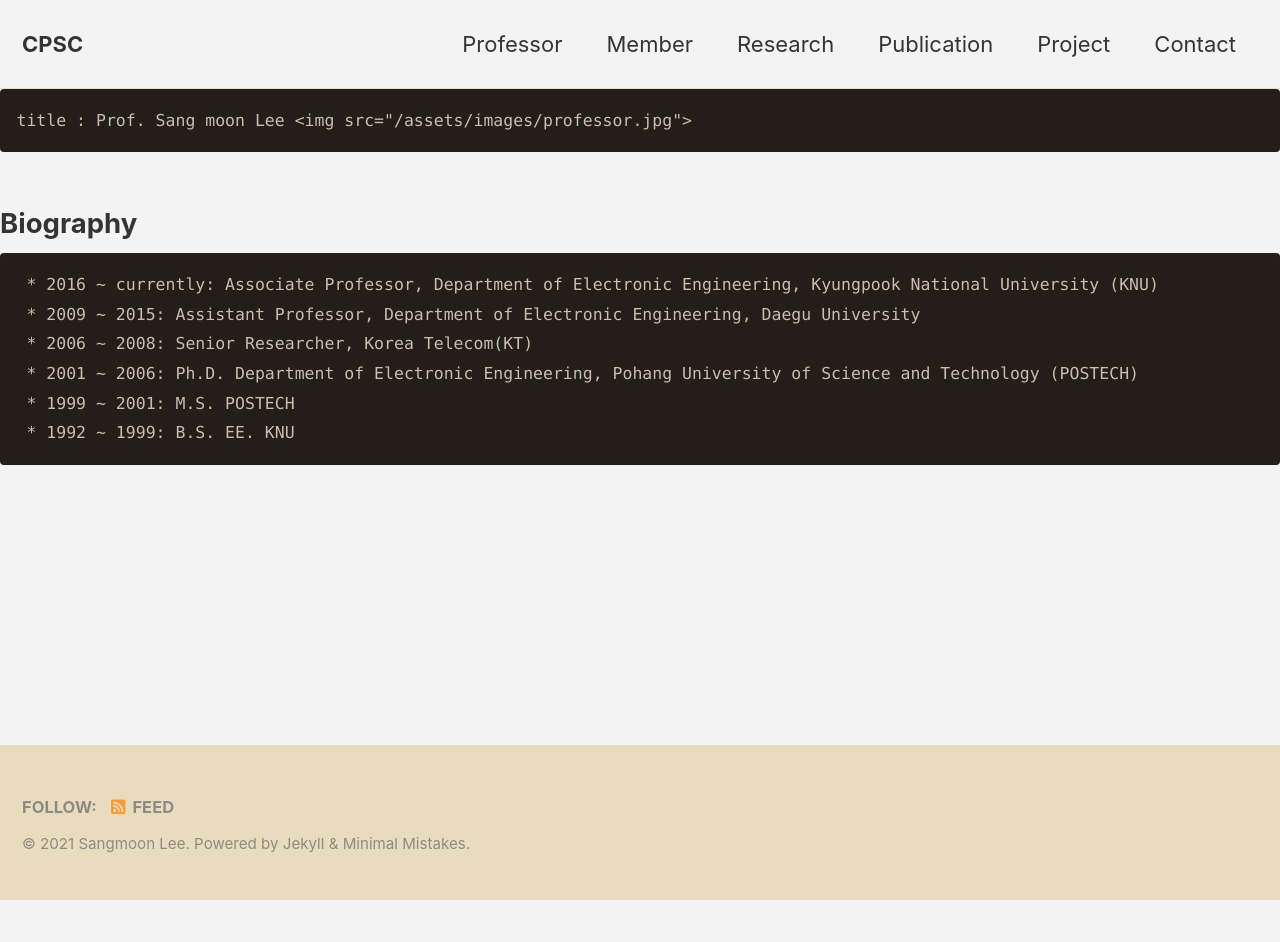
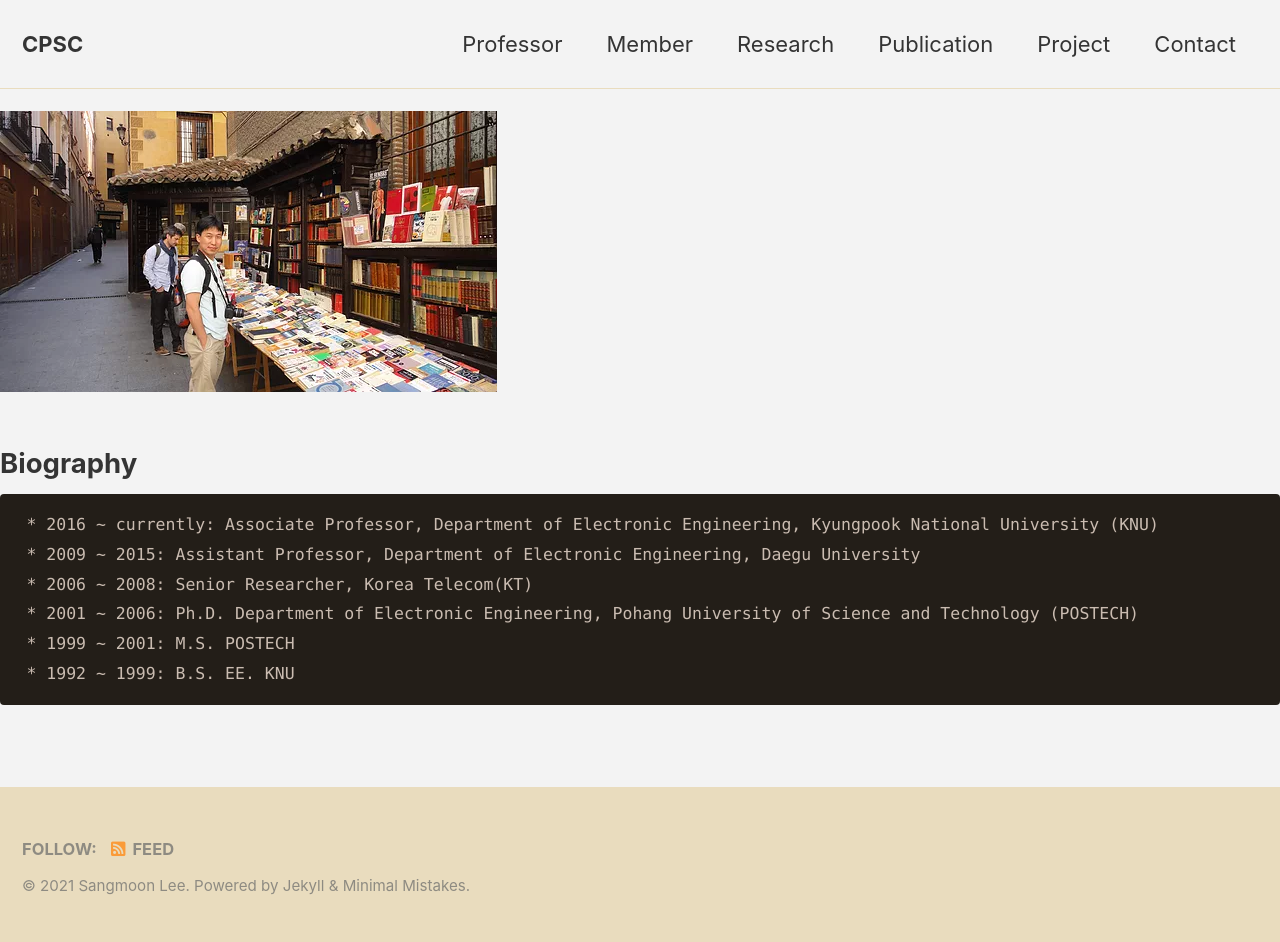
Before and after one commit to CPSC-LAB/CPSC-LAB.github.io, a Jekyll site: the page built from _pages/professor.md, in a window 1280 px wide. Built offline with Jekyll 4.4.1, drawn with Linux system fonts in a browser that asks for light colours; cached includes are drawn as plain includes; our own code applies the rules of GitHub Pages for plain Markdown files; before the commit the page ends 900 px from its top, so only the background shows below that.

Commit message:
Update professor.md

```diff
--- a/_pages/professor.md
+++ b/_pages/professor.md
@@ -4,8 +4,6 @@ permalink: /professor_intro/
 classes: wide
 ---
 
-
-    title : Prof. Sang moon Lee
 <img src="/assets/images/professor.jpg">
 
 ## Biography
```
